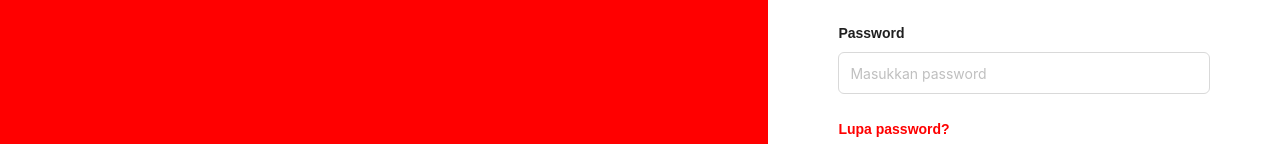
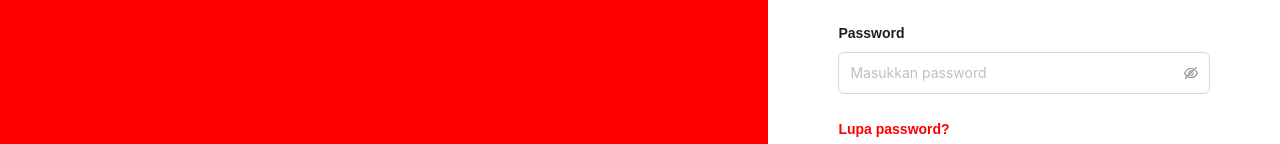
Before and after one commit to chrlxnm/tw-ui, a React (Create React App) app: page /login in a window 1280 px wide. Shown: the part 378-522 px from the top of the page. Built offline with nearby package versions, Linux system fonts and the light colour scheme.

Commit message:
integrasi

```diff
--- a/src/pages/LoginPage/LoginPage.js
+++ b/src/pages/LoginPage/LoginPage.js
@@ -1,3 +1,4 @@
+import { EyeInvisibleOutlined, EyeTwoTone } from '@ant-design/icons';
 import { Form, Input as InputAntd, message } from "antd";
 import React, { useState } from "react";
 
@@ -93,7 +94,10 @@ const LoginPageSection = ({ toRegister }) => {
               },
             ]}
           >
-            <Input placeholder="Masukkan password" />
+            <InputPassword
+              placeholder="Masukkan password"
+              iconRender={(visible) => (visible ? <EyeTwoTone /> : <EyeInvisibleOutlined />)}
+            />
           </Form.Item>
           <p className="text-[#FF0000] font-bold mb-[16px]">Lupa password?</p>
           <Form.Item>
@@ -148,6 +152,10 @@ const Input = styled(InputAntd)`
   height: 42px;
 `;
 
+const InputPassword = styled(InputAntd.Password)`
+  height: 42px;
+`;
+
 const Title = styled.p`
   font-size: 24px;
   font-weight: 600;
--- a/src/pages/LoginPage/RegisterPage.js
+++ b/src/pages/LoginPage/RegisterPage.js
@@ -1,3 +1,4 @@
+import { EyeInvisibleOutlined, EyeTwoTone } from "@ant-design/icons";
 import { Form, Input as InputAntd, message } from "antd";
 import React, { useState } from "react";
 
@@ -26,7 +27,6 @@ const RegisterSection = ({ toLogin }) => {
 
   const loginService = async (event) => {
     setLoading(true);
-    console.log("EHEHE", event);
     let payload = {
       name: event?.name,
       email: data?.email,
@@ -62,6 +62,7 @@ const RegisterSection = ({ toLogin }) => {
 
   return (
     <RegisterWrapper>
+      {contextHolder}
       <RegisterContent>
         <div className="login-header">
           <LogoWrapper>
@@ -103,7 +104,12 @@ const RegisterSection = ({ toLogin }) => {
                 },
               ]}
             >
-              <Input placeholder="Masukkan password" />
+              <InputPassword
+                placeholder="Masukkan password"
+                iconRender={(visible) =>
+                  visible ? <EyeTwoTone /> : <EyeInvisibleOutlined />
+                }
+              />
             </Form.Item>
             <Form.Item>
               <ButtonPrimary
@@ -161,7 +167,11 @@ const RegisterSection = ({ toLogin }) => {
               <Input placeholder="Masukkan unit/divisi" />
             </Form.Item>
             <Form.Item>
-              <ButtonPrimary htmlType="submit" className="w-full h-[42px]">
+              <ButtonPrimary
+                loading={isLoading}
+                htmlType="submit"
+                className="w-full h-[42px]"
+              >
                 Lanjut
               </ButtonPrimary>
             </Form.Item>
@@ -212,3 +222,7 @@ const Title = styled.p`
   font-weight: 600;
   color: ${(props) => (props.red ? "#FF0000" : "#000000")};
 `;
+
+const InputPassword = styled(InputAntd.Password)`
+  height: 42px;
+`;
--- a/src/utils/services.js
+++ b/src/utils/services.js
@@ -11,8 +11,6 @@ const twService = axios.create({
     'Content-Type': 'application/json',
   },
 });
-
-const excludedUrls = []; // Add URLs to exclude from loading indicator
 
 twService.interceptors.request.use(
   (config) => {
```
